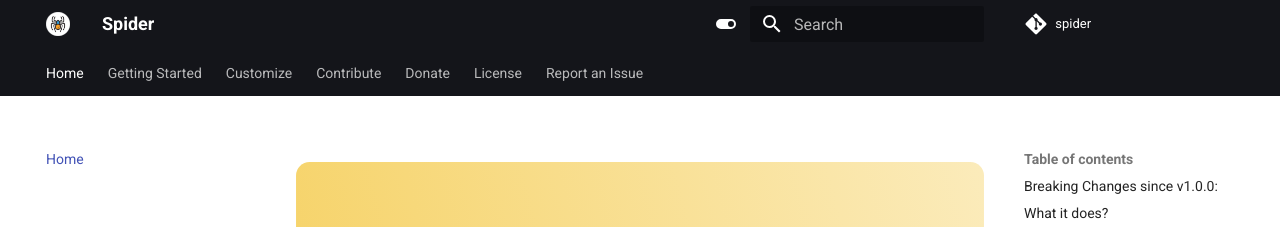
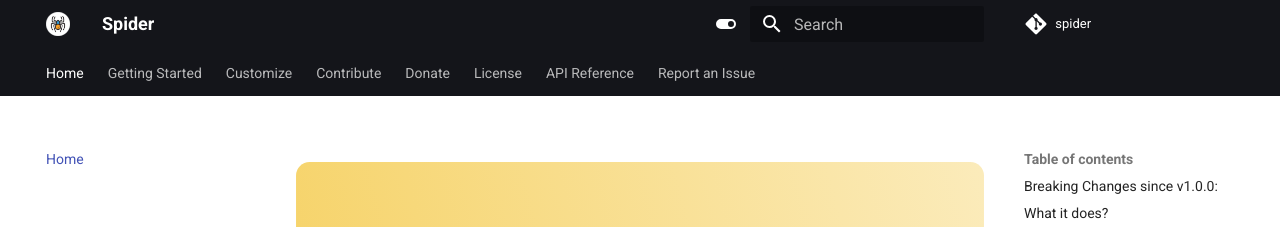
Before and after one commit to BirjuVachhani/spider, an MkDocs documentation site: the page built from docs/index.md, in a window 1280 px wide and 900 px high. Shown: the top 227 px of the window. Built offline with MkDocs 1.6.1 and Material for MkDocs 9.7.7, drawn with Linux system fonts in a browser that asks for light colours; comment, search, counter and statistics services are not loaded.

Commit message:
Add api reference nav

```diff
--- a/mkdocs.yml
+++ b/mkdocs.yml
@@ -50,6 +50,7 @@ nav:
     - 'Donate': donate.md
   - 'License':
     - 'License': 'license.md'
+  - 'API Reference': 'https://pub.dev/documentation/spider/latest/'
   - 'Report an Issue': 'https://github.com/BirjuVachhani/spider/issues/new/choose'
 
 # Extensions
```
